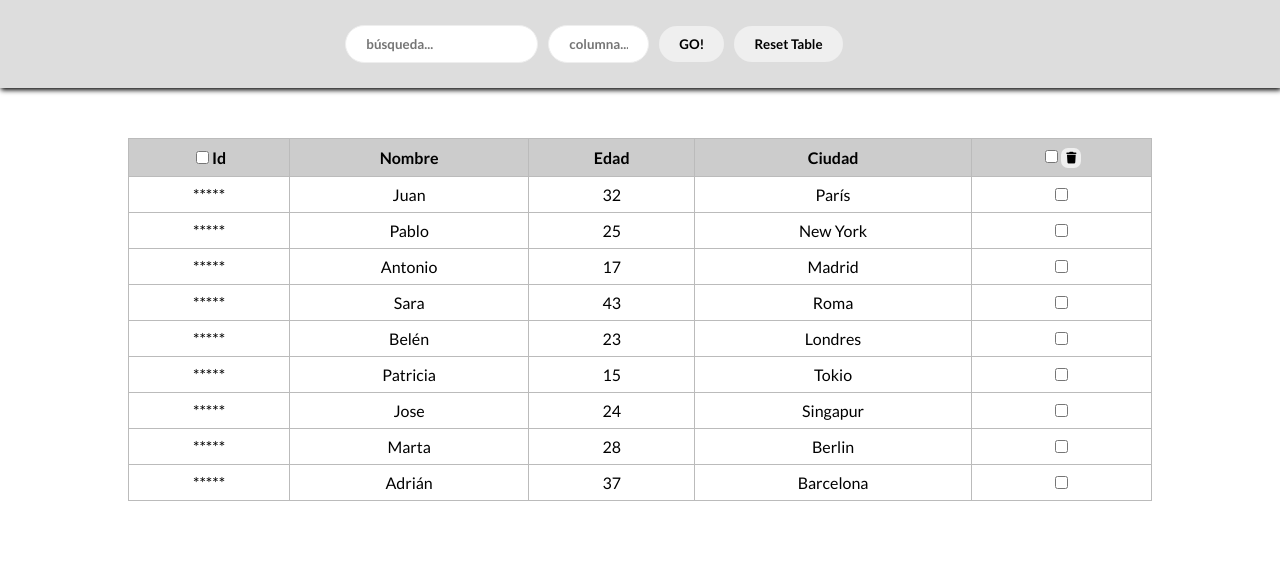
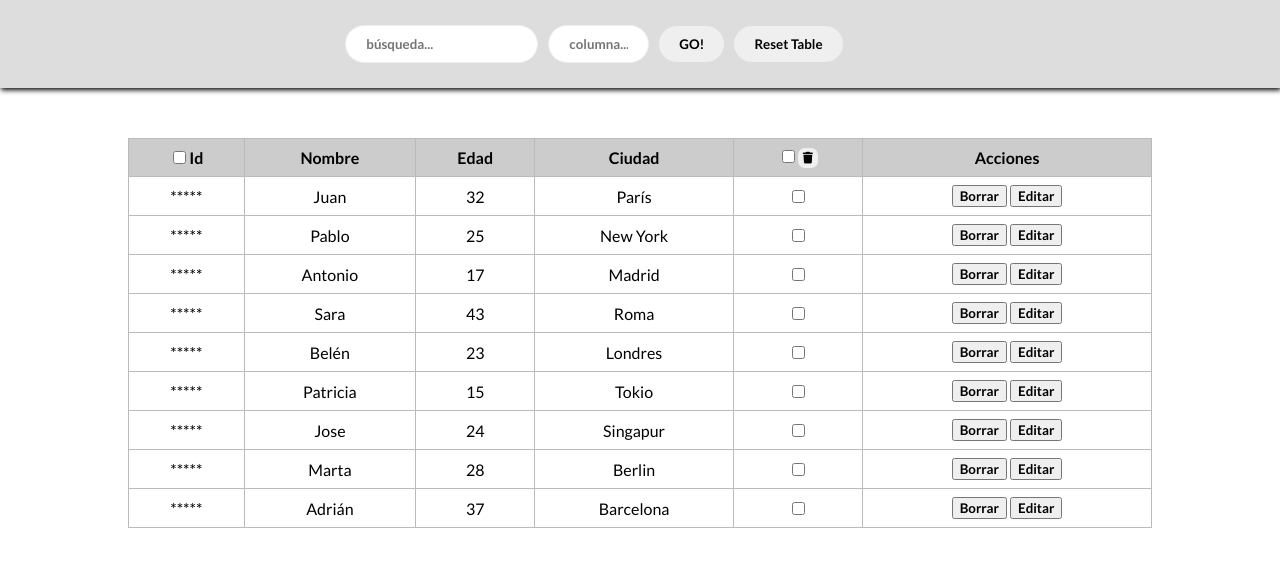
Before and after one commit to scentmay/dynamic-table, a React (Create React App) app: page /table/1/1 in a window 1280 px wide. Shown: the top 566 px of the page. Built offline with nearby package versions, Linux system fonts and the light colour scheme.

Commit message:
Añadida columna de botonería que acepta elementos JSX por props

```diff
--- a/src/App.js
+++ b/src/App.js
@@ -4,13 +4,22 @@ import DynamicTable from './components/DynamicTable';
 import Form from './components/Form';
 
 function App() {
+
+
+  const actionButtons = (
+    <>
+      <button>Borrar</button>
+      <button style={{marginLeft: "3px"}}>Editar</button>
+    </>
+  );
+
   return (
     <div className="App">
       <header>
         <Form />
       </header>
       <div className="content">
-        <DynamicTable />
+        <DynamicTable actionButtons={actionButtons}/>
       </div>
     </div>
   );
--- a/src/components/DynamicTable.jsx
+++ b/src/components/DynamicTable.jsx
@@ -3,7 +3,7 @@ import { sortTable, toggleIdColumn, selectOrDeselectAll, selectRow, deselectRow,
 import { useSelector, useDispatch } from 'react-redux';
 
 
-const DynamicTable = () => {
+const DynamicTable = ({ actionButtons }) => {
     const data = useSelector(state => state.table);
     const showIdColumn = useSelector(state => state.table.checked);
     const table = useSelector(state => state.table.table);
@@ -55,6 +55,7 @@ const DynamicTable = () => {
                         />
                         <button className="trashButton" onClick={handletrash} ><i className="fa-solid fa-trash fa-sm"></i></button>
                         </th>
+                        <th>Acciones</th>
                     </tr>
                 </thead>
                 <tbody>
@@ -72,6 +73,7 @@ const DynamicTable = () => {
                                         checked={selectedRows.includes(index)}
                                         />
                                     </td>
+                                    <td>{actionButtons}</td>
                                 </tr>
                             );
                         })
```
